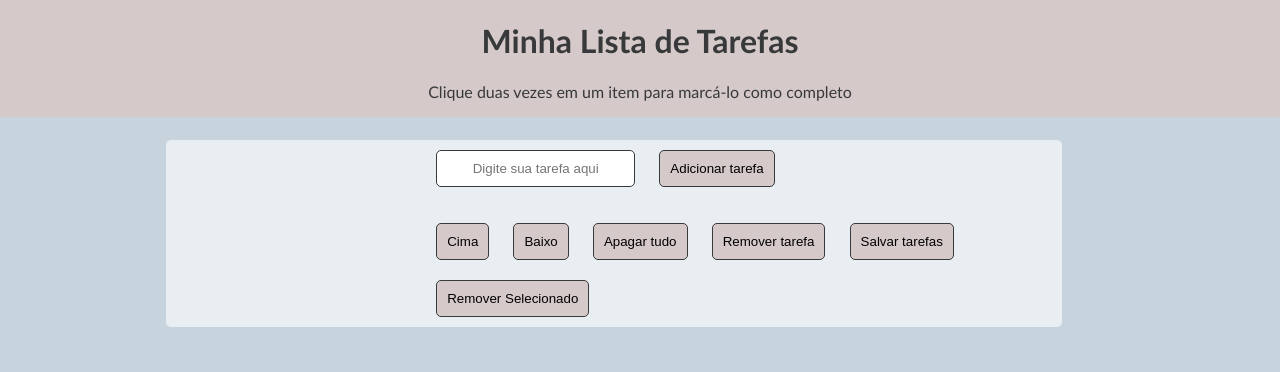
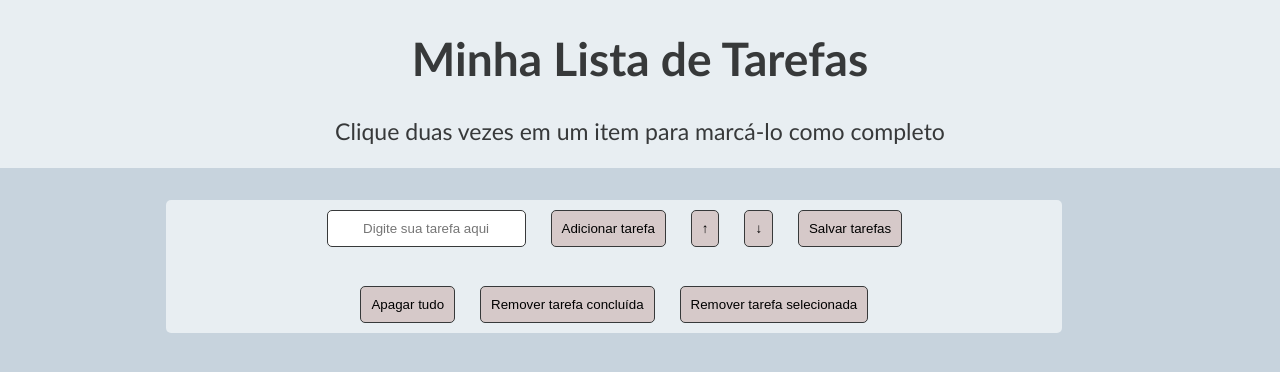
Before and after one commit to marianasaraiva/trybe-project-todo-list, a website: page index.html in a window 1280 px wide. Drawn offline with Linux system fonts and the light colour scheme.

Commit message:
Adiciona funcionalidades aleatórias

```diff
--- a/index.html
+++ b/index.html
@@ -17,35 +17,28 @@
 
   <main class="main">
     <section id="container">
-      <input type="text" id="texto-tarefa" placeholder="Digite sua tarefa aqui">
+      <div class="center">
+        <input type="text" id="texto-tarefa" placeholder="Digite sua tarefa aqui">
+        <button id="criar-tarefa">Adicionar tarefa</button>
+        <button id="mover-cima">&#8593;</button>
+        <button id="mover-baixo">&#8595;</button>
+        <button id="salvar-tarefas">Salvar tarefas</button>
+      </div>
 
-      <button id="criar-tarefa">Adicionar tarefa</button>
+      <div>
+        <ol id="lista-tarefas">
+        </ol>
+      </div>
 
-      <ol id="lista-tarefas">
-      </ol>
-
-      <button id="mover-cima">Cima</button>
-
-      <button id="mover-baixo">Baixo</button>
-
-      <button id="apaga-tudo">Apagar tudo</button>
-
-      <button id="remover-finalizados">Remover tarefa</button>
-
-      <button id="salvar-tarefas">Salvar tarefas</button>
-
-      <button id="remover-selecionado">Remover Selecionado</button>
-
+      <div class="center">
+        <button id="apaga-tudo">Apagar tudo</button>
+        <button id="remover-finalizados">Remover tarefa concluída</button>
+        <button id="remover-selecionado">Remover tarefa selecionada</button>
+      </div>
     </section>
-
   </main>
 
-
-  <footer class="footer">
-
-  </footer>
-
-
+  <footer class="footer"></footer>
   <script src="script.js"></script>
 
 </body>
--- a/script.js
+++ b/script.js
@@ -6,8 +6,8 @@ const buttonRemoveFinalizados = document.getElementById('remover-finalizados');
 const buttonApagaTudo = document.getElementById('apaga-tudo');
 const buttonSalvaTarefas = document.getElementById('salvar-tarefas');
 const buttonRemoveSinalizados = document.getElementById('remover-selecionado');
-// const buttonMoverCima = document.getElementById('mover-cima');
-// const buttonMoverBaixo = document.getElementById('mover-baixo');
+const buttonMoverCima = document.getElementById('mover-cima');
+const buttonMoverBaixo = document.getElementById('mover-baixo');
 
 // criar li ao digitar tarefa e pressionar o botão
 buttonCreateTarefa.addEventListener('click', () => {
@@ -48,6 +48,7 @@ buttonApagaTudo.addEventListener('click', () => {
 buttonRemoveFinalizados.addEventListener('click', () => {
   const tarefaFinalizada = document.querySelectorAll('.completed');
   for (let index = 0; index < tarefaFinalizada.length; index += 1) {
+    console.log(tarefaFinalizada[index]);
     olTarefa.removeChild(tarefaFinalizada[index]);
   }
 });
@@ -64,7 +65,23 @@ window.onload = function () {
   }
 };
 
-// Requisito 13 https://www.javascripttutorial.net/javascript-dom/javascript-siblings/
+// Requisito 13 https://www.javascripttutorial.net/javascript-dom/javascript-siblings/ e
+// mover selecionado para cima
+buttonMoverCima.addEventListener('click', () => {
+  let selecionada = document.querySelector('.selected');
+  if (selecionada.previousElementSibling) {
+    selecionada.parentNode.insertBefore(selecionada, selecionada.previousElementSibling);
+  }
+});
+
+// mover selecionado para baixo
+buttonMoverBaixo.addEventListener('click', () => {
+  let selecionada = document.querySelector('.selected');
+  if (selecionada.nextElementSibling) {
+    selecionada.parentNode.insertBefore(selecionada.nextElementSibling, selecionada);
+  }
+});
+
 
 // Requisito 14 - Apagar tarefas selecionadas
 buttonRemoveSinalizados.addEventListener('click', () => {
--- a/style.css
+++ b/style.css
@@ -14,6 +14,7 @@ body {
   font-family: 'Trebuchet MS', Arial, sans-serif;
   margin: 0;
   padding: 0;
+  font-size: 1.2em;
 }
 
 button {
@@ -36,12 +37,16 @@ button {
 #container {
   background-color: rgba(232 , 238 , 242 , 1);
   border-radius: 5px;
-  padding-left: 29%;
+  display: flex;
+  justify-content: center;
+  align-items: center;
+  flex-direction: column;
 }
 
 .header {
-  background-color: rgba(214 , 201 , 201 , 1);
+  background-color: rgba(232 , 238 , 242 , 1);
   position: absolute;
+  font-size: 1.2em;
   width: 100%;
 }
 
@@ -52,7 +57,7 @@ h1 , p {
 
 .main {
   display: inline-block;
-  margin-top: 140px;
+  margin-top: 200px;
   margin-left: 13%;
   width: 70%;
 }
@@ -61,12 +66,8 @@ h1 , p {
   margin: 15px;
 }
 
-.footer {
-  clear: both;
-}
-
 .completed {
-  color: rgb(0 , 0 , 0);
+  color: rgb(0 , 0, 0);
   text-decoration: line-through;
 }
 
```
